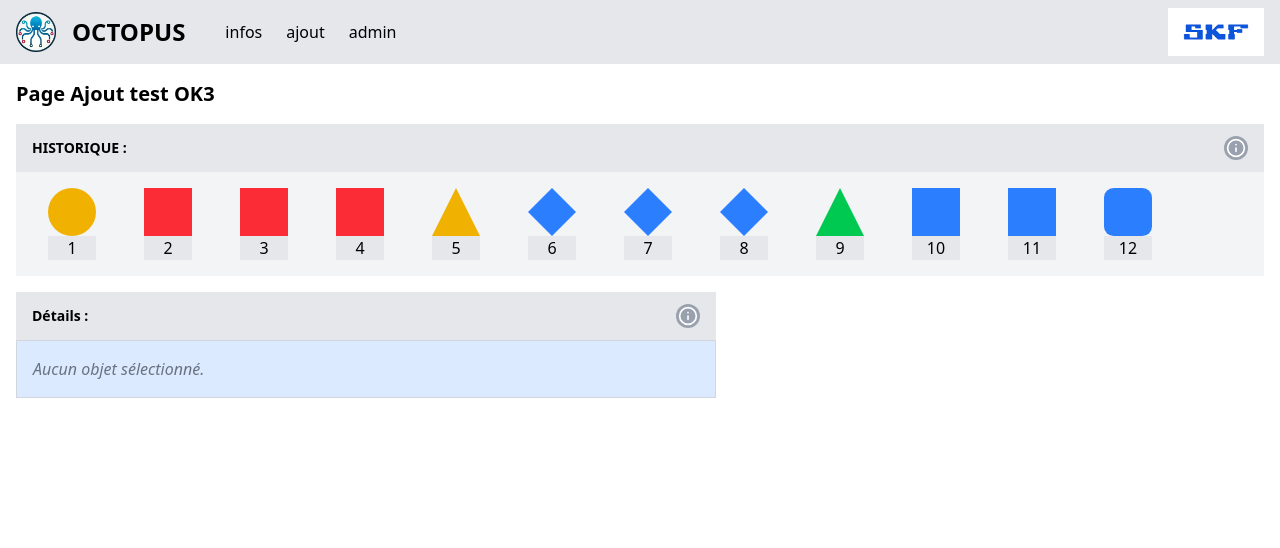
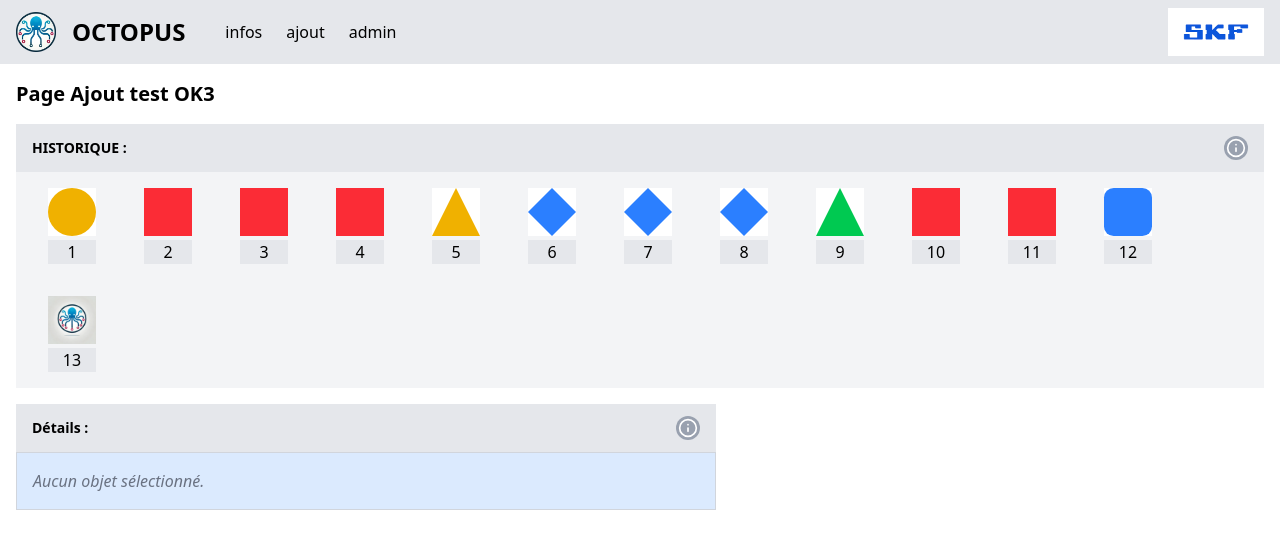
Before and after one commit to Zakyaru/Octopus, a React (Vite) app: page /#/ajout in a window 1280 px wide. Shown: the top 548 px of the page. Built offline with nearby package versions, Linux system fonts and the light colour scheme.

Commit message:
sélection et déselection des icones de la fresque avec bordure

```diff
--- a/src/components/Fresque.jsx
+++ b/src/components/Fresque.jsx
@@ -1,13 +1,19 @@
 import React, { useState } from 'react';
 import Icone from './Icone';
 
-const Fresque = ({ historique, onClick }) => {
+const Fresque = ({ historique, onClick, selectedIndex }) => {
   return (
-      <div className="pl-2 flex flex-wrap">
-        {historique.map((objet, index) => (
-          <Icone key={index} id={index} objet={objet} onClick={onClick} />
-        ))}
-      </div>
+    <div className="pl-2 flex flex-wrap">
+      {historique.map((objet, index) => (
+        <Icone
+          key={index}
+          id={index}
+          objet={objet}
+          onClick={() => onClick(objet, index)}
+          isSelected={selectedIndex === index}
+        />
+      ))}
+    </div>
   );
 };
 
--- a/src/components/Icone.jsx
+++ b/src/components/Icone.jsx
@@ -1,7 +1,7 @@
 import logoOCTOPUS from "../assets/Logo_V2.png";
 import logoSKF from "../assets/logo_skf.png";
 
-const Icone = ({ id, objet, onClick }) => {
+const Icone = ({ id, objet, onClick, isSelected}) => {
 
     /*
     A explorer : possibilité de créer une classe personnalisée "triangle" dans le fichier CSS et ensuite l'utiliser comme Tailwind
@@ -83,16 +83,20 @@ const Icone = ({ id, objet, onClick }) => {
                 marginBottom: 'var(--icon-spacing-y-bot)',
             }}
         >
-            <div
-                className={`flex cursor-pointer ${getBackgroundColorClass(objet.STATUT)}`}
+            <div className={`bg-white cursor-pointer ${isSelected ? 'ring-4 ring-black' : ''}`} onClick={onClick}>
+               <div
+                className={`flex transition-all duration-200 ${getBackgroundColorClass(objet.STATUT)}`}
                 style={{
                     width: 'var(--icon-size)',
                     height: 'var(--icon-size)',
+                    marginBottom: '0.25rem',
                     ...getShapeStyle(objet.TYPE),
                 }}
-                onClick={() => onClick(objet)}
+
             >
             </div>
+            </div>
+
             <div className='bg-gray-200 flex items-center justify-center'>
                 {id + 1}
             </div>
--- /dev/null
+++ b/src/data/historique.json
@@ -0,0 +1,15 @@
+[
+    { "TYPE": "création", "DATE": "2025-03-10", "ACTEUR": "PROD", "STATUT": "création" },
+    { "TYPE": "test", "DATE": "2025-03-11", "ACTEUR": "PROD", "STATUT": "NOK", "DETAILS": { "MOYEN": "OUTEST", "STEP": 1, "SEQ_FIM": "IND-xxxx", "ID_DOC": "lien" } },
+    { "TYPE": "test", "DATE": "2025-03-11", "ACTEUR": "PROD", "STATUT": "NOK", "DETAILS": { "MOYEN": "OUTEST", "STEP": 1, "SEQ_FIM": "IND-xxxx", "ID_DOC": "lien" } },
+    { "TYPE": "test", "DATE": "2025-03-11", "ACTEUR": "PROD", "STATUT": "NOK", "DETAILS": { "MOYEN": "OUTEST", "STEP": 1, "SEQ_FIM": "IND-xxxx", "ID_DOC": "lien" } },
+    { "TYPE": "rep_in", "DATE": "2025-03-11", "ACTEUR": "OCTOPUS", "STATUT": "rep_in" },
+    { "TYPE": "diagnostique", "DATE": "2025-03-12", "ACTEUR": "REP", "STATUT": "OK", "DETAILS": { "MOYEN": "diagnostique", "STEP": 1, "SEQ_FIM": "IND-xxxx", "COMMENTAIRE": "problème de résistance" } },
+    { "TYPE": "réparation", "DATE": "2025-03-12", "ACTEUR": "REP", "STATUT": "OK", "DETAILS": { "MOYEN": "réparation", "STEP": 1, "SEQ_FIM": "IND-xxxx", "COMMENTAIRE": "résistance changée" } },
+    { "TYPE": "diagnostique", "DATE": "2025-03-12", "ACTEUR": "REP", "STATUT": "OK", "DETAILS": { "MOYEN": "diagnostique", "STEP": 1, "SEQ_FIM": "IND-xxxx", "COMMENTAIRE": "ok pour réintégrer le cycle normal" } },
+    { "TYPE": "rep_out", "DATE": "2025-03-11", "ACTEUR": "OCTOPUS", "STATUT": "rep_out" },
+    { "TYPE": "test", "DATE": "2025-03-13", "ACTEUR": "PROD", "STATUT": "NOK", "DETAILS": { "MOYEN": "OUTEST", "STEP": 1, "SEQ_FIM": "IND-xxxx", "ID_DOC": "lien" } },
+    { "TYPE": "test", "DATE": "2025-03-13", "ACTEUR": "PROD", "STATUT": "NOK", "DETAILS": { "MOYEN": "OUTEST", "STEP": 2, "SEQ_FIM": "IND-xxxx", "ID_DOC": "lien" } },
+    { "TYPE": "fab", "DATE": "2025-03-14", "ACTEUR": "PROD", "STATUT": "OK", "DETAILS": { "MOYEN": "PLHARD", "STEP": 1, "SEQ_FIM": "IND-xxxx", "PLHARD": "lien" } },
+    { "TYPE": "image", "DATE": "2025-03-14", "ACTEUR": "PROD", "STATUT": "image", "DETAILS": { "MOYEN": "PLHARD", "STEP": 1, "SEQ_FIM": "IND-xxxx", "PLHARD": "lien" } }
+]
--- a/src/pages/ajout.jsx
+++ b/src/pages/ajout.jsx
@@ -2,35 +2,51 @@ import React, { useState } from 'react';
 import CardTitleFS from "../components/CardTitleFS";
 import Fresque from "../components/Fresque";
 import DetailsObjet from '../components/DetailsObjet';
+import historique from '../data/historique.json';
 
-const historique = [
-    { TYPE: 'création', DATE: '2025-03-10', ACTEUR: 'PROD', STATUT: 'création'},
-    { TYPE: 'test', DATE: '2025-03-11', ACTEUR: 'PROD', STATUT: 'NOK', DETAILS: {MOYEN: 'OUTEST', STEP:1, SEQ_FIM: 'IND-xxxx', ID_DOC: 'lien'}},
-    { TYPE: 'test', DATE: '2025-03-11', ACTEUR: 'PROD', STATUT: 'NOK', DETAILS: {MOYEN: 'OUTEST', STEP:1, SEQ_FIM: 'IND-xxxx', ID_DOC: 'lien'}},
-    { TYPE: 'test', DATE: '2025-03-11', ACTEUR: 'PROD', STATUT: 'NOK', DETAILS: {MOYEN: 'OUTEST', STEP:1, SEQ_FIM: 'IND-xxxx', ID_DOC: 'lien'}},
-    { TYPE: 'rep_in', DATE: '2025-03-11', ACTEUR: 'OCTOPUS', STATUT: 'rep_in'},
-    { TYPE: 'diagnostique', DATE: '2025-03-12', ACTEUR: 'REP', STATUT: 'OK', DETAILS: {MOYEN: 'diagnostique', STEP:1, SEQ_FIM: 'IND-xxxx', COMMENTAIRE: 'problème de résistance'}},
-    { TYPE: 'réparation', DATE: '2025-03-12', ACTEUR: 'REP', STATUT: 'OK', DETAILS: {MOYEN: 'réparation', STEP:1, SEQ_FIM: 'IND-xxxx', COMMENTAIRE: 'résistance changée'}},
-    { TYPE: 'test_rep', DATE: '2025-03-12', ACTEUR: 'REP', STATUT: 'OK', DETAILS: {MOYEN: 'test', STEP:1, SEQ_FIM: 'IND-xxxx', COMMENTAIRE: 'ok pour réintégrer le cycle normal'}},
-    { TYPE: 'rep_out', DATE: '2025-03-12', ACTEUR: 'OCTOPUS', STATUT: 'rep_out'},
-    { TYPE: 'test', DATE: '2025-03-13', ACTEUR: 'PROD', STATUT: 'OK', DETAILS: {MOYEN: 'OUTEST', STEP:1, SEQ_FIM: 'IND-xxxx', ID_DOC: 'lien'}},
-    { TYPE: 'test', DATE: '2025-03-13', ACTEUR: 'PROD', STATUT: 'OK', DETAILS: {MOYEN: 'OUTEST', STEP:2, SEQ_FIM: 'IND-xxxx', ID_DOC: 'lien'}},
-    { TYPE: 'fab', DATE: '2025-03-14', ACTEUR: 'PROD', STATUT: 'OK', DETAILS: {MOYEN: 'PLHARD', STEP:1, SEQ_FIM: 'IND-xxxx', PLHARD: 'lien'}},
-];
+// const historique = [
+//     { TYPE: 'création', DATE: '2025-03-10', ACTEUR: 'PROD', STATUT: 'création' },
+//     { TYPE: 'test', DATE: '2025-03-11', ACTEUR: 'PROD', STATUT: 'NOK', DETAILS: { MOYEN: 'OUTEST', STEP: 1, SEQ_FIM: 'IND-xxxx', ID_DOC: 'lien' } },
+//     { TYPE: 'test', DATE: '2025-03-11', ACTEUR: 'PROD', STATUT: 'NOK', DETAILS: { MOYEN: 'OUTEST', STEP: 1, SEQ_FIM: 'IND-xxxx', ID_DOC: 'lien' } },
+//     { TYPE: 'test', DATE: '2025-03-11', ACTEUR: 'PROD', STATUT: 'NOK', DETAILS: { MOYEN: 'OUTEST', STEP: 1, SEQ_FIM: 'IND-xxxx', ID_DOC: 'lien' } },
+//     { TYPE: 'rep_in', DATE: '2025-03-11', ACTEUR: 'OCTOPUS', STATUT: 'rep_in' },
+//     { TYPE: 'diagnostique', DATE: '2025-03-12', ACTEUR: 'REP', STATUT: 'OK', DETAILS: { MOYEN: 'diagnostique', STEP: 1, SEQ_FIM: 'IND-xxxx', COMMENTAIRE: 'problème de résistance' } },
+//     { TYPE: 'réparation', DATE: '2025-03-12', ACTEUR: 'REP', STATUT: 'OK', DETAILS: { MOYEN: 'réparation', STEP: 1, SEQ_FIM: 'IND-xxxx', COMMENTAIRE: 'résistance changée' } },
+//     { TYPE: 'test_rep', DATE: '2025-03-12', ACTEUR: 'REP', STATUT: 'OK', DETAILS: { MOYEN: 'test', STEP: 1, SEQ_FIM: 'IND-xxxx', COMMENTAIRE: 'ok pour réintégrer le cycle normal' } },
+//     { TYPE: 'rep_out', DATE: '2025-03-12', ACTEUR: 'OCTOPUS', STATUT: 'rep_out' },
+//     { TYPE: 'test', DATE: '2025-03-13', ACTEUR: 'PROD', STATUT: 'OK', DETAILS: { MOYEN: 'OUTEST', STEP: 1, SEQ_FIM: 'IND-xxxx', ID_DOC: 'lien' } },
+//     { TYPE: 'test', DATE: '2025-03-13', ACTEUR: 'PROD', STATUT: 'OK', DETAILS: { MOYEN: 'OUTEST', STEP: 2, SEQ_FIM: 'IND-xxxx', ID_DOC: 'lien' } },
+//     { TYPE: 'fab', DATE: '2025-03-14', ACTEUR: 'PROD', STATUT: 'OK', DETAILS: { MOYEN: 'PLHARD', STEP: 1, SEQ_FIM: 'IND-xxxx', PLHARD: 'lien' } },
+//     { TYPE: 'image', DATE: '2025-03-14', ACTEUR: 'PROD', STATUT: 'image', DETAILS: { MOYEN: 'PLHARD', STEP: 1, SEQ_FIM: 'IND-xxxx', PLHARD: 'lien' } },
+
+// ];
 
 const Ajout = () => {
+    const cardBackground = "bg-gray-100";
+
     const [selectedObjet, setSelectedObjet] = useState(null);
-    const cardBackground = "bg-gray-100";
+    const [selectedIndex, setSelectedIndex] = useState(null);
+
+    const handleClickFresque = (objet, index) => {
+        // Si on clique à nouveau sur le même index => on désélectionne
+        if (selectedIndex === index) {
+            setSelectedIndex(null);
+            setSelectedObjet(null);
+        } else {
+            setSelectedIndex(index);
+            setSelectedObjet(objet);
+        }
+    };
 
     return (
         <div className="p-4">
             <h1 className="font-bold text-xl">Page Ajout test OK3</h1>
             <div className={`w-full ${cardBackground}`}>
                 <CardTitleFS cardName="HISTORIQUE" />
-                <Fresque historique={historique} onClick={setSelectedObjet} />
+                <Fresque historique={historique} onClick={handleClickFresque} selectedIndex={selectedIndex} />
             </div>
             <div className={`w-full md:w-1/2 lg:w-[700px] ${cardBackground}`} >
-                <CardTitleFS cardName="Détails"/>
+                <CardTitleFS cardName="Détails" />
                 <DetailsObjet objet={selectedObjet} />
             </div>
         </div>
```
Also changed, not shown: src/data/status.json (renamed from src/assets/status.json).
